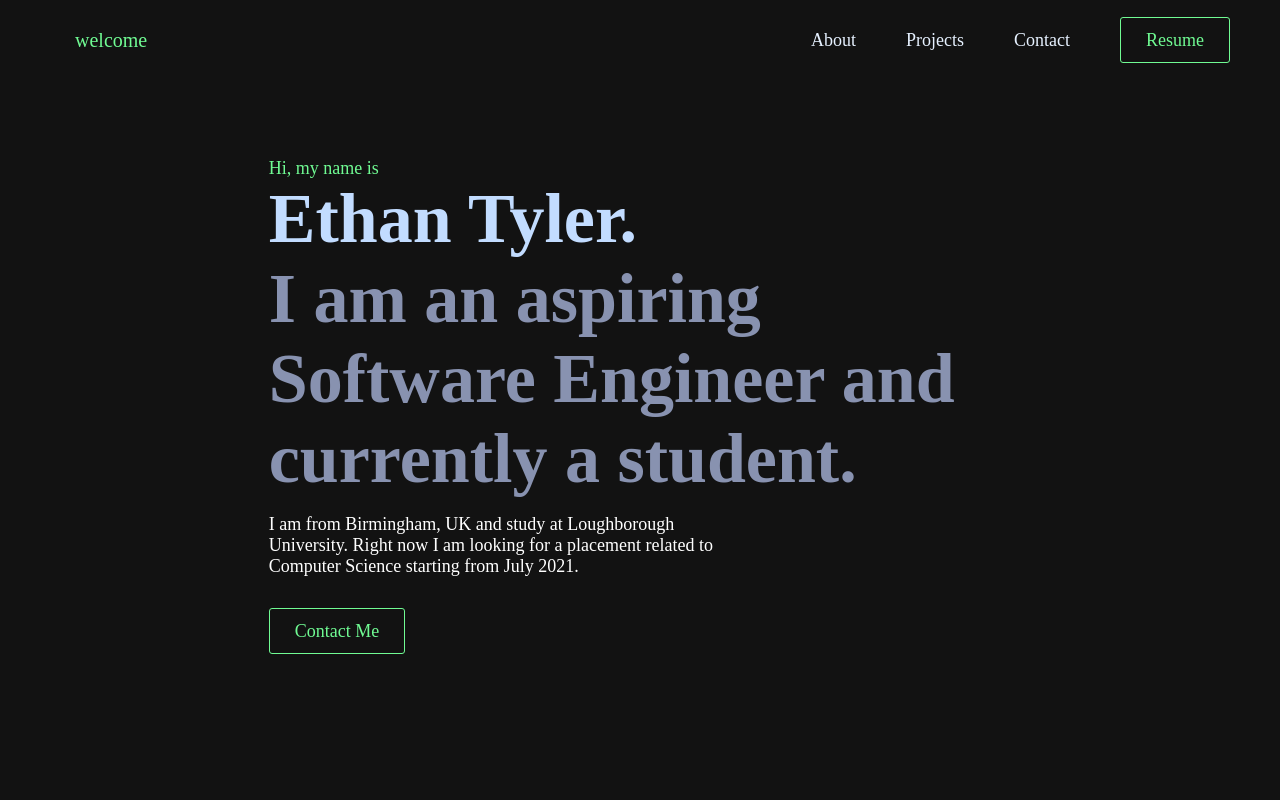
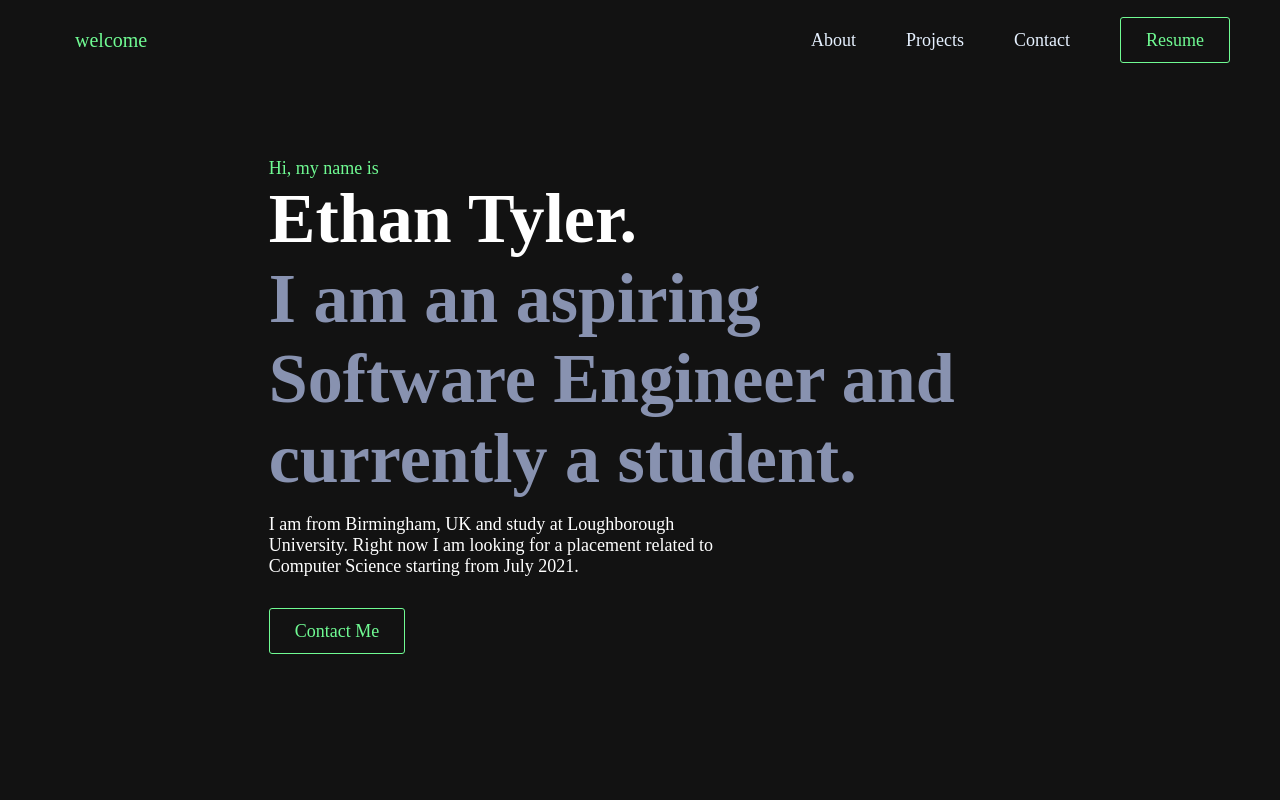
Before and after one commit to ETTyler/website, a plain HTML site: page index.html in a window 1280 px wide. Shown: the top 800 px of the page. Drawn offline with nearby package versions, Linux system fonts and the light colour scheme; a web font is replaced by a local one.

Commit message:
minor change

```diff
--- a/main.css
+++ b/main.css
@@ -152,7 +152,7 @@ a:hover {
   padding: 10px 0 2% 0;
 }
 .main-heading {
-  color: rgb(194, 220, 255);
+  color: white;
   font-size: 35px;
   font-family: "San Francisco2";
 }
@@ -512,7 +512,6 @@ hr {
     padding: 0 0 0 0;
   }
   .main-heading {
-    color: rgb(194, 220, 255);
     font-size: 80px;
     font-family: "San Francisco";
   }
```
